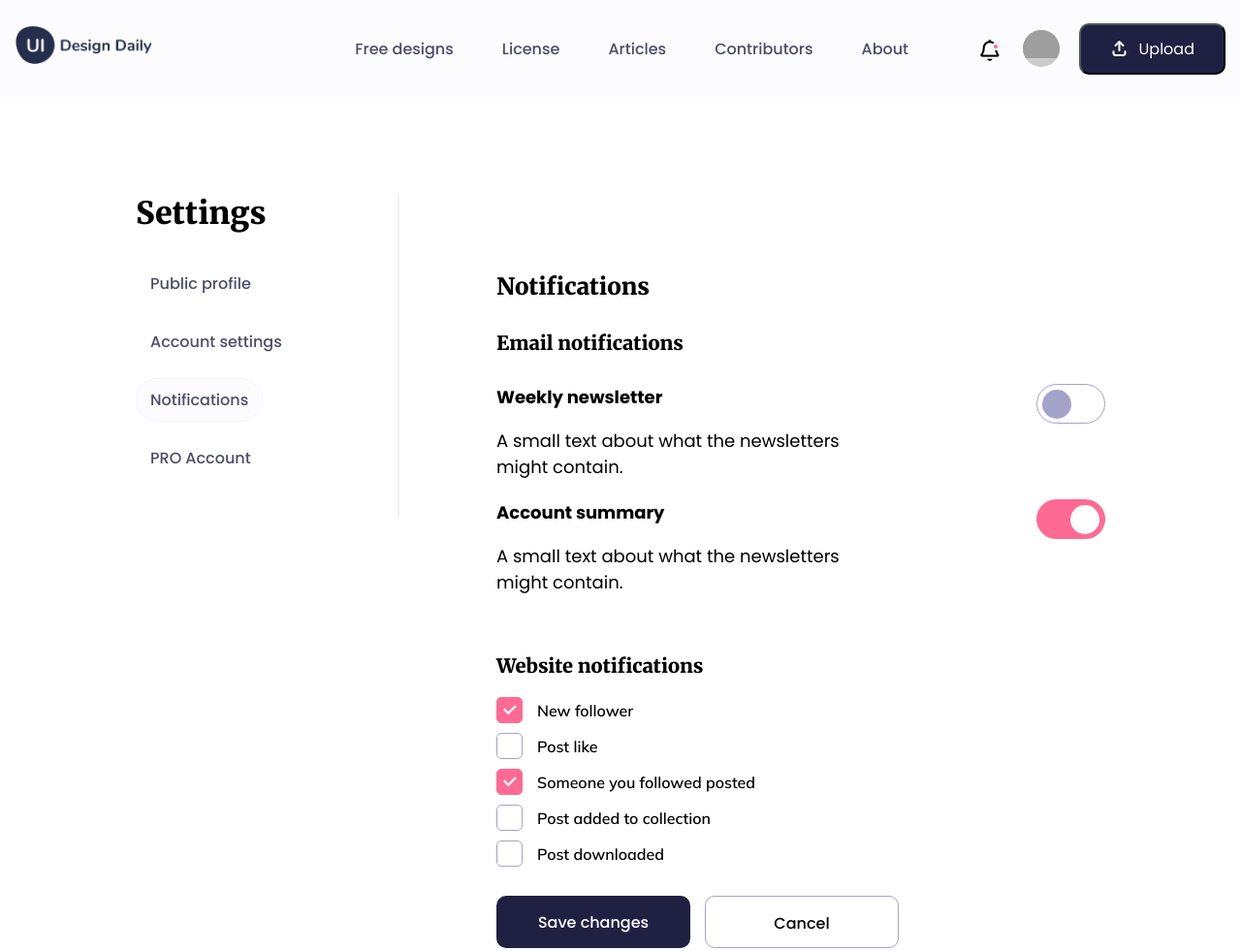
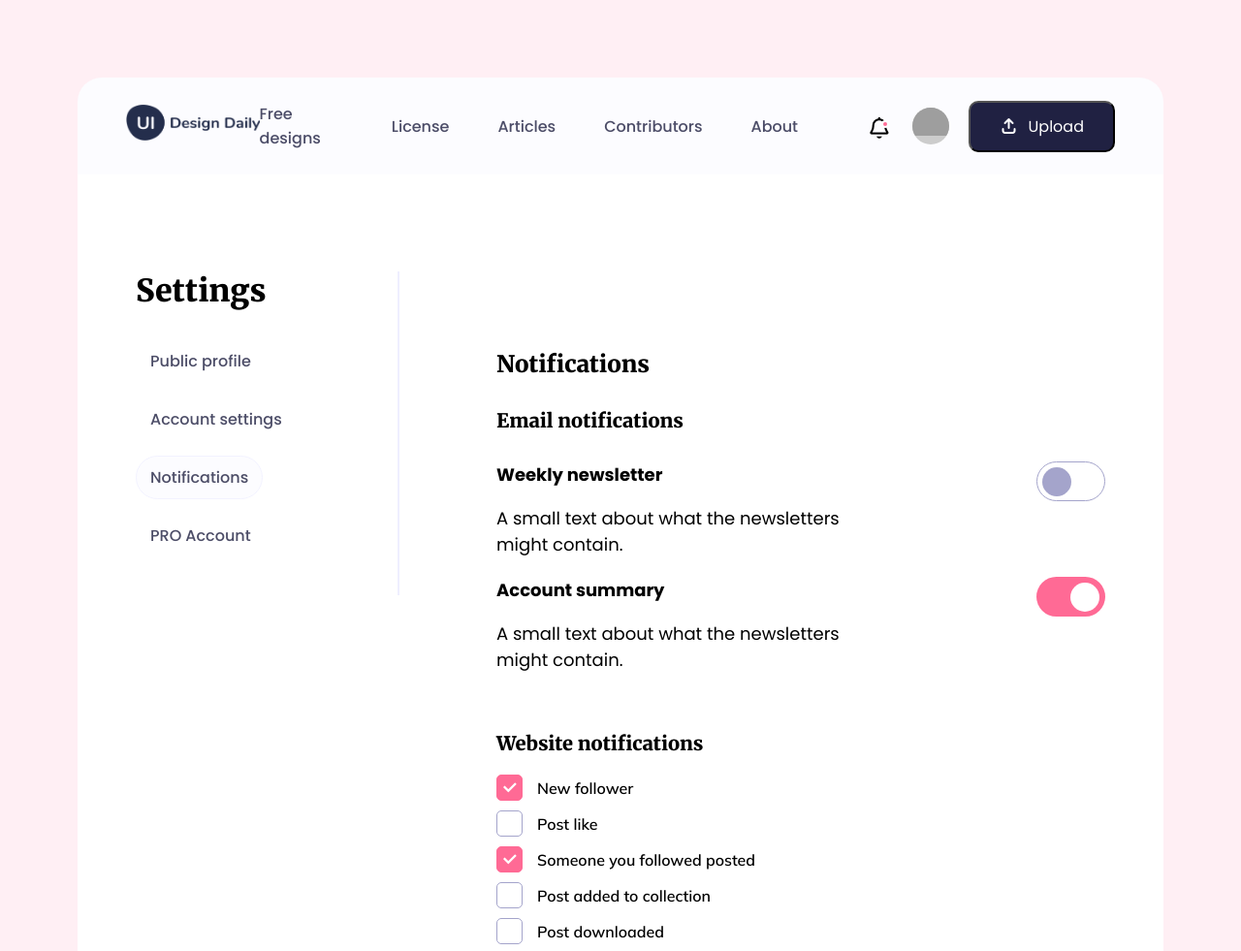
Before and after one commit to w95i/Aon-Learning, a plain HTML site: page Tasks/Week2/Template3/index.html in a window 1280 px wide. Shown: the top 981 px of the page at 97% size. Drawn offline with nearby package versions, Linux system fonts and the light colour scheme; grey boxes are pictures that could not be loaded.

Commit message:
now the complete :)

```diff
--- a/Tasks/Week2/Template3/styles.css
+++ b/Tasks/Week2/Template3/styles.css
@@ -9,6 +9,11 @@
   font-family: "Poppins", sans-serif;
 }
 
+body {
+  background-color: #ff6a951a;
+  padding: 80px 80px 0;
+}
+
 .container {
   max-width: 1400px;
   margin: 0 auto;
@@ -16,7 +21,8 @@
 
 header {
   background-color: #fcfcff;
-  padding: 0 16px;
+  padding: 0 50px;
+  border-radius: 25px 25px 0 0;
 }
 
 header .content {
@@ -109,6 +115,10 @@ header .content {
   font-size: 16px;
   font-weight: 400;
   cursor: pointer;
+}
+
+main {
+  background-color: white;
 }
 
 main .body-container {
```
